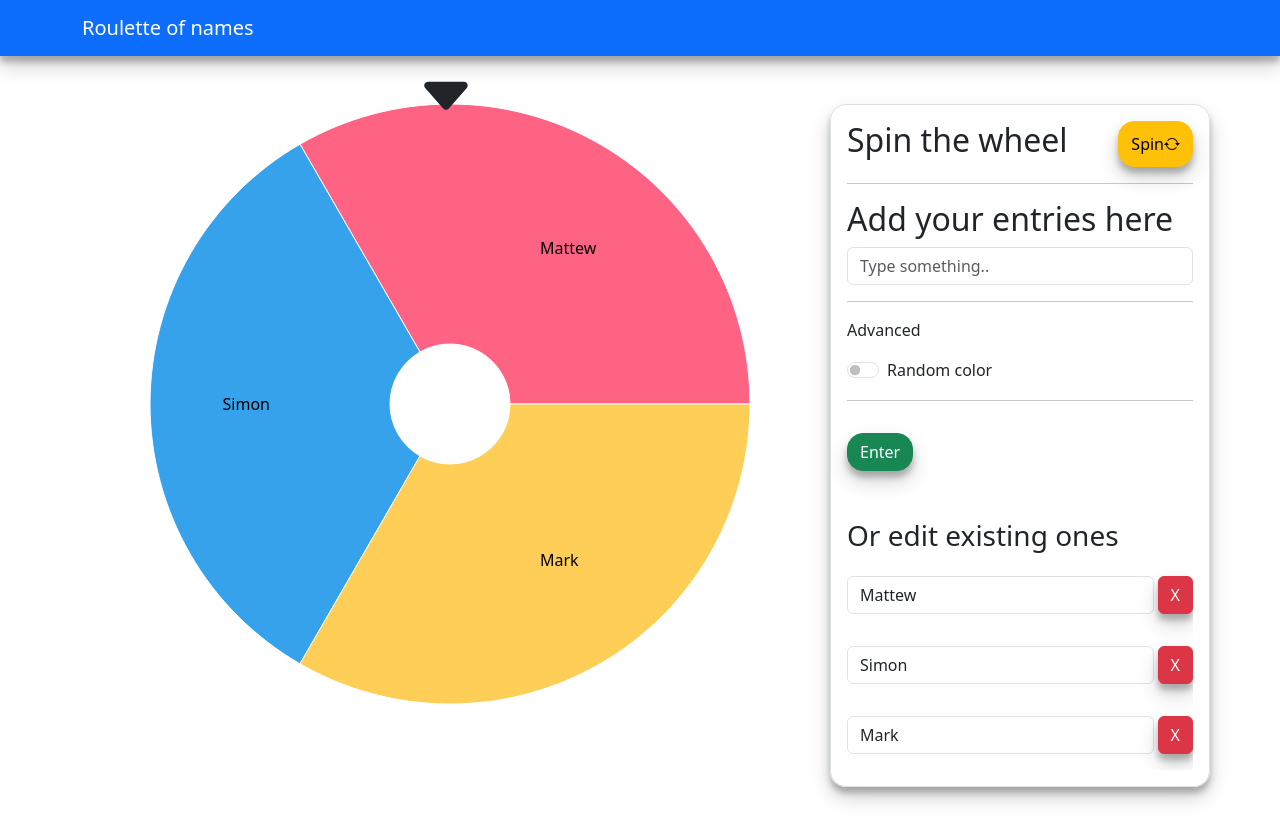
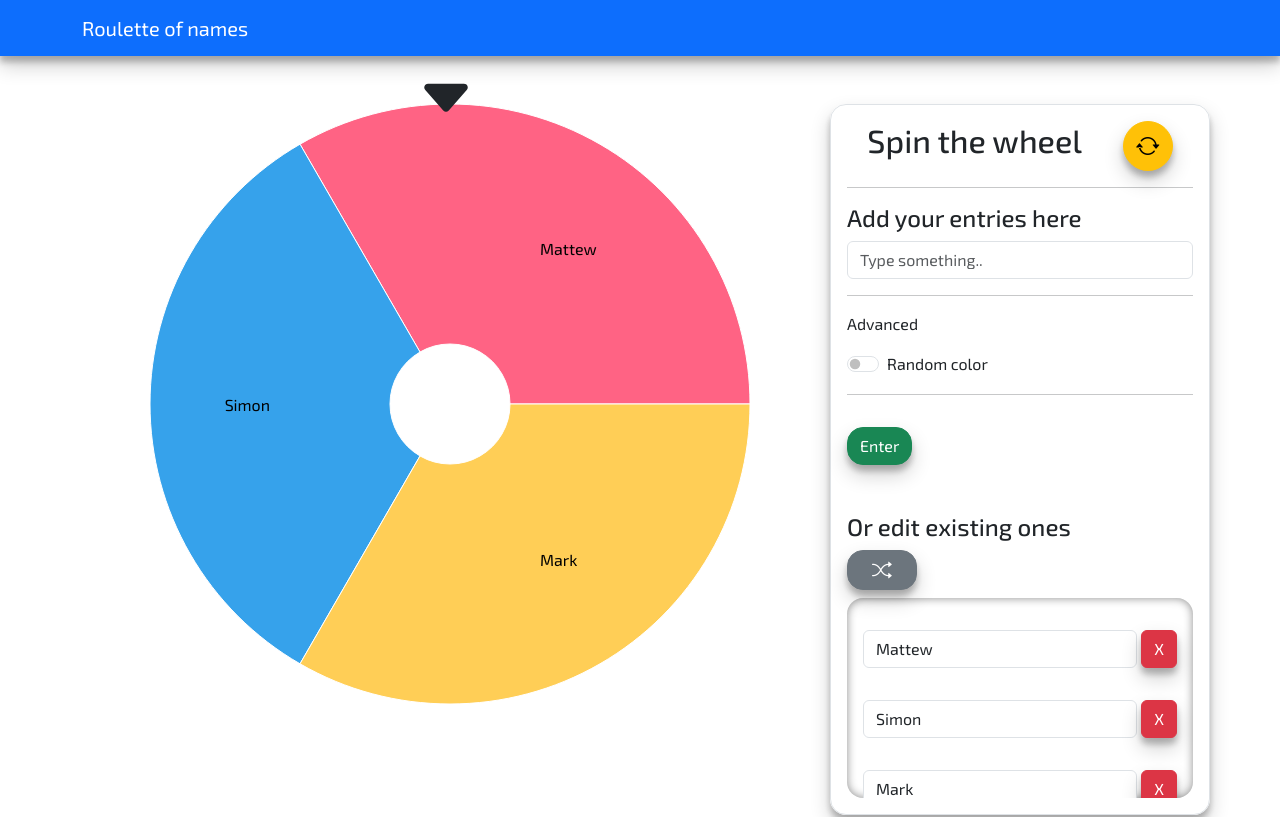
Before and after one commit to iam-Igor/Roulette-of-names, a React (Vite) app: page / in a window 1280 px wide. Shown: the top 817 px of the page. Built offline with nearby package versions, Linux system fonts and the light colour scheme.

Commit message:
Added function for shuffling array

```diff
--- a/src/App.css
+++ b/src/App.css
@@ -1,4 +1,9 @@
 @import url("https://cdn.jsdelivr.net/npm/bootstrap-icons@1.11.3/font/bootstrap-icons.min.css");
+@import url("https://fonts.googleapis.com/css2?family=Exo+2:ital,wght@0,100..900;1,100..900&display=swap");
+
+body {
+  font-family: "Exo 2", sans-serif;
+}
 
 .main-row {
   position: relative;
@@ -14,7 +19,7 @@ button:not(.btn-close) {
 
 .pointer-icon {
   position: absolute;
-  top: -6%;
+  top: -5.5%;
   left: -17%;
 
   z-index: 1;
@@ -26,7 +31,15 @@ button:not(.btn-close) {
 }
 
 .names-form {
-  max-height: 40vh;
+  max-height: 25vh;
+}
+
+.shadow-inside {
+  box-shadow: 0 0 10px 0 rgba(0, 0, 0, 0.45) inset;
+}
+
+.names-form:hover {
+  box-shadow: 0 0 10px 0 #ffb438 inset;
 }
 
 a {
@@ -37,3 +50,28 @@ a {
   flex-direction: column;
   height: 100vh;
 }
+
+input:focus:not(#custom-switch) {
+  box-shadow: 0px 0px 8px 1px rgba(255, 193, 7, 0.86) !important;
+  border-color: #ffc107 !important;
+}
+
+.pop-up-text {
+  animation: tracking-in-contract-bck 2s cubic-bezier(0.215, 0.61, 0.355, 1)
+    both;
+}
+
+@keyframes tracking-in-contract-bck {
+  0% {
+    letter-spacing: 1em;
+    transform: translateZ(400px);
+    opacity: 0;
+  }
+  40% {
+    opacity: 0.6;
+  }
+  100% {
+    transform: translateZ(0);
+    opacity: 1;
+  }
+}
--- a/src/comps/Footer.jsx
+++ b/src/comps/Footer.jsx
@@ -1,11 +1,13 @@
 import { Col, Container, Row } from "react-bootstrap";
 
 const Footer = () => {
+  const now = new Date();
+
   return (
     <Container className="bg-black text-white mt-auto" fluid>
       <Row className="py-3">
         <Col className="text-center">
-          <p>Developed by Ygor Garofalo</p>
+          <p>Developed by Ygor Garofalo | {now.getFullYear()}</p>
           <ul className="list-unstyled d-flex justify-content-around">
             <li>
               <a href="https://github.com/iam-Igor">
--- a/src/comps/Main.jsx
+++ b/src/comps/Main.jsx
@@ -188,6 +188,15 @@ const Main = () => {
     setShow(true);
   };
 
+  const randomizeArray = () => {
+    const newArray = [...data];
+    for (let i = newArray.length - 1; i > 0; i--) {
+      const j = Math.floor(Math.random() * (i + 1));
+      [newArray[i], newArray[j]] = [newArray[j], newArray[i]];
+    }
+    setData(newArray);
+  };
+
   return (
     <Container className="mb-5">
       {isExploding && (
@@ -228,6 +237,7 @@ const Main = () => {
               id="pie-chart"
             >
               <Pie
+                animationDuration={0}
                 className="wheel-col"
                 data={data}
                 cx="50%"
@@ -256,18 +266,18 @@ const Main = () => {
         </Col>
 
         <Col className="col-12 col-md-4 border border-start p-3 rounded-4 shadow-btm">
-          <div className="d-flex justify-content-between">
+          <div className="d-flex justify-content-around">
             <h2>Spin the wheel</h2>
             <Button
               disabled={isAnimating ? true : false}
-              className="btn-start rounded-4 btn-warning"
+              className="btn-start rounded-circle btn-warning"
               onClick={startAnimation}
             >
-              Spin<i className="bi bi-arrow-repeat"></i>
+              <i className="bi bi-arrow-repeat fs-4"></i>
             </Button>
           </div>
           <hr></hr>
-          <h2>Add your entries here</h2>
+          <h4>Add your entries here</h4>
           <Form
             onSubmit={(e) => {
               handleSubmit(e);
@@ -294,8 +304,8 @@ const Main = () => {
                 }}
               />
               {showAdvanced && (
+                <div className="d-flex align-items-center mt-2">
                   <Form.Control
-                  className="mt-2"
                     type="color"
                     id="exampleColorInput"
                     defaultValue="#563d7c"
@@ -304,6 +314,8 @@ const Main = () => {
                       setColor(e.target.value);
                     }}
                   />
+                  <p className="m-0 ms-2">Pick a color</p>
+                </div>
               )}
             </div>
             <hr></hr>
@@ -311,8 +323,16 @@ const Main = () => {
               Enter
             </Button>
           </Form>
-          <h3 className="mt-5">Or edit existing ones</h3>
-          <Form className="overflow-y-scroll names-form">
+          <h4 className="mt-5">Or edit existing ones</h4>
+          <div className="mb-2">
+            <Button
+              className="btn-secondary fs-5 rounded-4 px-4 py-1"
+              onClick={randomizeArray}
+            >
+              <i className="bi bi-shuffle"></i>
+            </Button>
+          </div>
+          <Form className="overflow-y-scroll names-form p-3 rounded-4 shadow-inside">
             {data.map((entry, index) => {
               return (
                 <div key={"form" + index} className="d-flex align-items-center">
--- a/src/comps/NavbarCustom.jsx
+++ b/src/comps/NavbarCustom.jsx
@@ -4,7 +4,7 @@ const NavbarCustom = () => {
   return (
     <Navbar expand="lg" bg="primary" className="shadow-btm">
       <Container>
-        <Navbar.Brand href="#home" className="text-white">
+        <Navbar.Brand href="#home" className="text-white pop-up-text">
           Roulette of names
         </Navbar.Brand>
       </Container>
```
Lines whose indentation alone changed are shown as unchanged.
